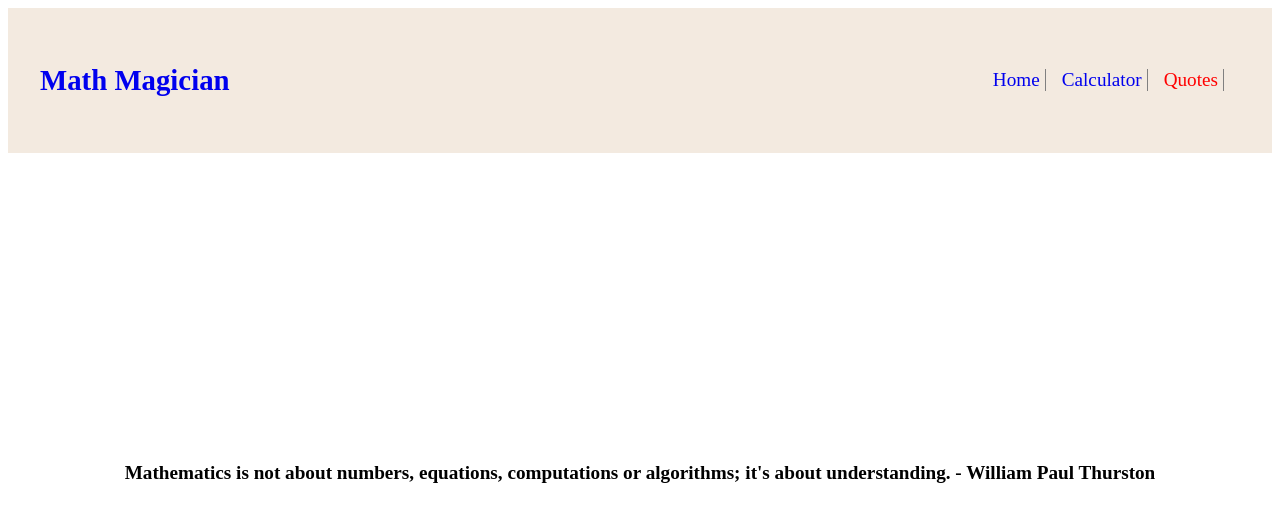
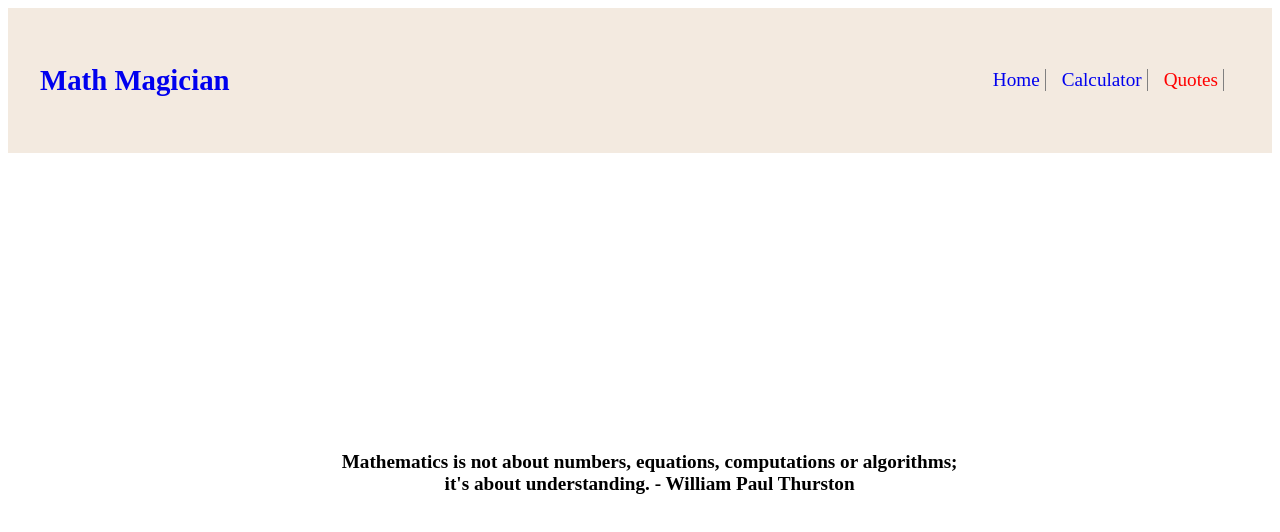
Before and after one commit to Alfred-KInyua/math-magicians, a React (Create React App) app: page /quotes in a window 1280 px wide. Shown: the top 532 px of the page. Built offline with nearby package versions, Linux system fonts and the light colour scheme.

Commit message:
Add style

```diff
--- a/src/components/Quote.js
+++ b/src/components/Quote.js
@@ -3,7 +3,7 @@ import React from 'react';
 const Quotes = () => (
   <main>
     <div className="qoute">
-      <p>
+      <p className="pquote">
         Mathematics is not about numbers, equations, computations or
         algorithms; it&apos;s about understanding. - William Paul Thurston
       </p>
--- a/src/components/style.css
+++ b/src/components/style.css
@@ -96,6 +96,7 @@ ul li {
 
 p {
   font-size: 1.2em;
+  margin-left: 1em;
 }
 
 .title {
@@ -104,6 +105,12 @@ p {
 
 .title h2 {
   font-size: 1.5rem;
+  margin-left: 1em;
+}
+
+.pquote {
+  text-align: center;
+  width: 50%;
 }
 
 .description {
--- a/src/components/style.scss
+++ b/src/components/style.scss
@@ -83,6 +83,7 @@ ul {
 
 p {
   font-size: 1.2em;
+  margin-left: 1em;
 }
 
 .title {
@@ -91,6 +92,12 @@ p {
 
 .title h2 {
   font-size: 1.5rem;
+  margin-left: 1em;
+}
+
+.pquote {
+  text-align: center;
+  width: 50%;
 }
 
 .description {
```
Also changed, not shown: 1 other file (tests, documents, lock files or other folders).
